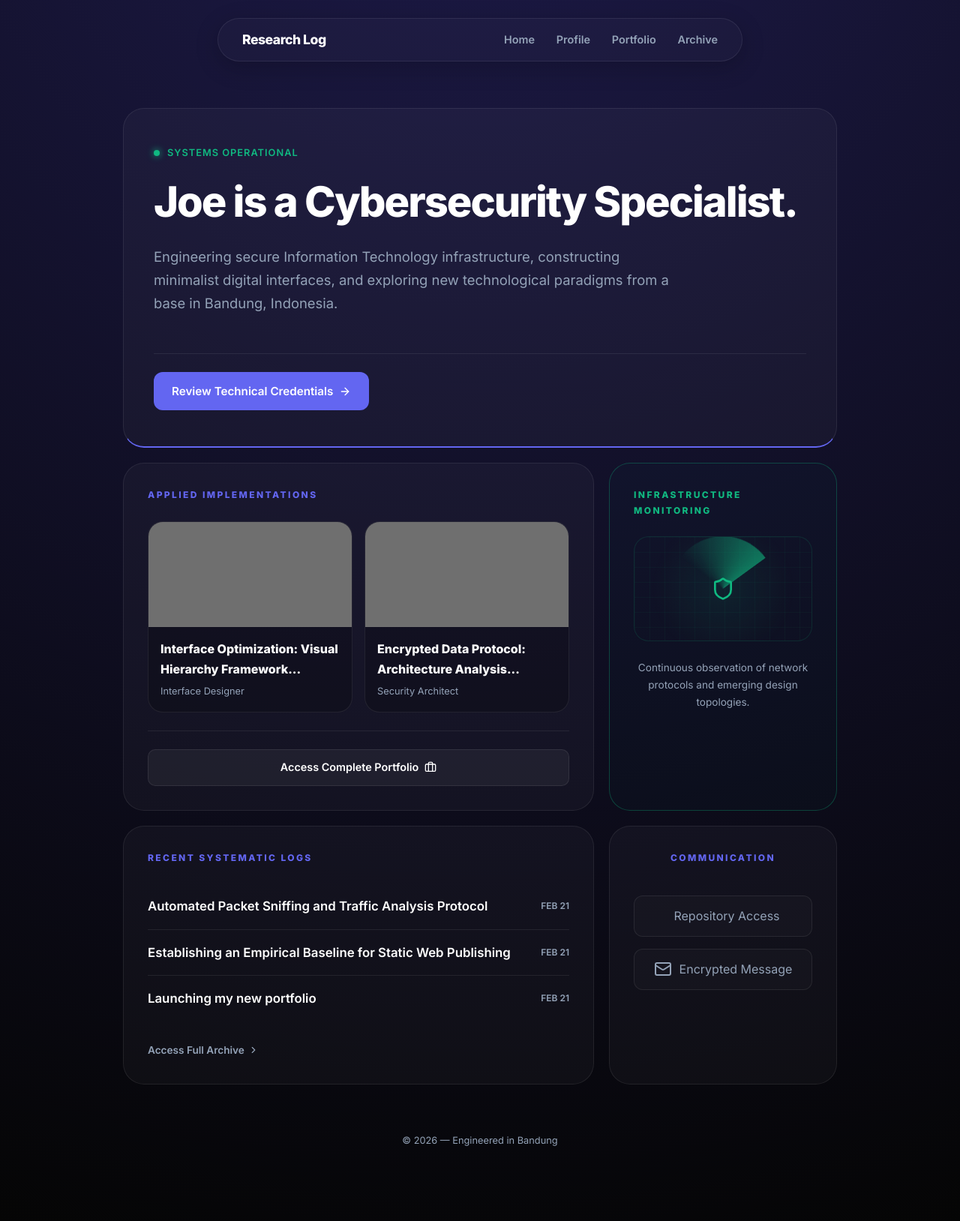
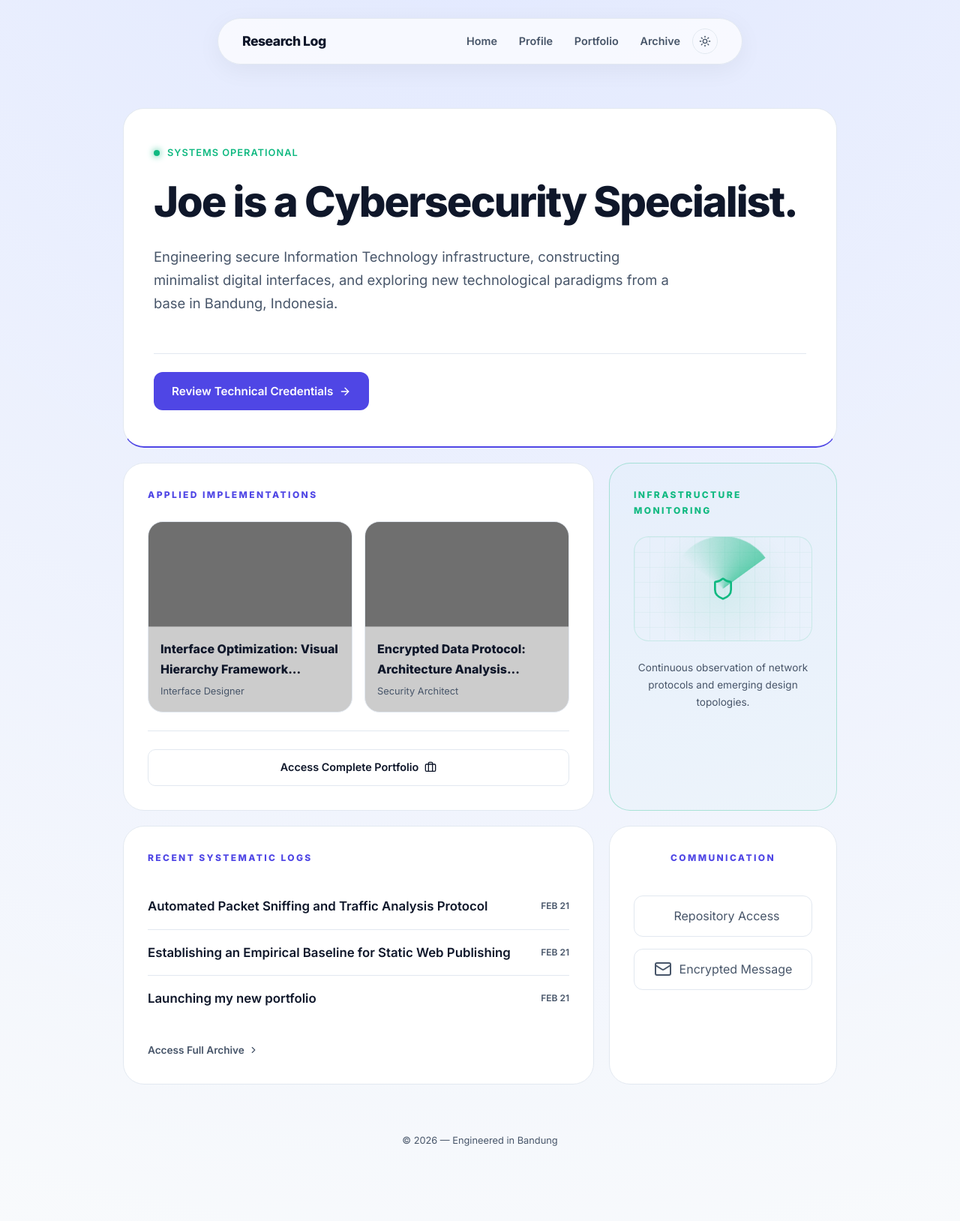
Before and after one commit to cingmen/cingmen.github.io, a Jekyll site: the page built from index.html, in a window 1280 px wide. Shown: the whole page at 75% size. Built offline with Jekyll 4.4.1, drawn with Linux system fonts in a browser that asks for light colours; grey boxes are pictures that could not be loaded.

Commit message:
night/day

```diff
--- a/_includes/navigation.html
+++ b/_includes/navigation.html
@@ -1,12 +1,20 @@
 <nav class="floating-nav">
     <div class="nav-container">
         <a href="/" class="nav-brand">Research Log</a>
-        <div class="nav-links">
-            <a href="/">Home</a>
-            <a href="/about/">Profile</a>
-            <a href="/portfolio/">Portfolio</a>
-            <a href="/blog/">Archive</a>
+
+        <div style="display: flex; align-items: center; gap: 1rem;">
+            <div class="nav-links">
+                <a href="/">Home</a>
+                <a href="/about/">Profile</a>
+                <a href="/portfolio/">Portfolio</a>
+                <a href="/blog/">Archive</a>
+            </div>
+
+            <button id="theme-toggle" aria-label="Toggle Visual Theme" style="background: transparent; border: 1px solid var(--border); border-radius: 50%; width: 34px; height: 34px; display: flex; justify-content: center; align-items: center; cursor: pointer; color: var(--text-dim); transition: all 0.3s ease;">
+                <i data-lucide="sun" id="theme-icon" style="width: 16px; height: 16px;"></i>
+            </button>
         </div>
+
     </div>
     <div class="progress-container">
         <div class="progress-bar" id="reading-progress"></div>
--- a/assets/core.js
+++ b/assets/core.js
@@ -34,3 +34,43 @@ window.addEventListener('pageshow', (event) => {
         document.body.classList.remove('navigating-out');
     }
 });
+
+/* Visual Theme Toggling Protocol */
+document.addEventListener('DOMContentLoaded', () => {
+    const themeToggleBtn = document.getElementById('theme-toggle');
+    const themeIcon = document.getElementById('theme-icon');
+
+    if (!themeToggleBtn || !themeIcon) return;
+
+    // Retrieve previous preference or check system default
+    const currentTheme = localStorage.getItem('theme');
+    const systemPrefersLight = window.matchMedia('(prefers-color-scheme: light)').matches;
+
+    // Apply the correct theme upon initial load
+    if (currentTheme === 'light' || (!currentTheme && systemPrefersLight)) {
+        document.documentElement.setAttribute('data-theme', 'light');
+        themeIcon.setAttribute('data-lucide', 'moon');
+    }
+
+    // Execute theme swap upon physical interaction
+    themeToggleBtn.addEventListener('click', () => {
+        let targetTheme = 'light';
+        let iconName = 'moon';
+
+        // Evaluate current state and invert
+        if (document.documentElement.getAttribute('data-theme') === 'light') {
+            targetTheme = 'dark';
+            iconName = 'sun';
+        }
+
+        // Apply new parameters
+        document.documentElement.setAttribute('data-theme', targetTheme);
+        localStorage.setItem('theme', targetTheme);
+
+        // Re-compile the icon visualization
+        themeIcon.setAttribute('data-lucide', iconName);
+        if (typeof lucide !== 'undefined') {
+            lucide.createIcons();
+        }
+    });
+});
--- a/assets/style.css
+++ b/assets/style.css
@@ -11,7 +11,36 @@
     --text-dim: #94a3b8;
     --glass: blur(16px);
 }
+/* Light Theme Empirical Override */
+[data-theme="light"] {
+    --bg: #f8fafc;
+    --card-bg: #ffffff;
+    --border: #e2e8f0;
+    --accent: #4f46e5;
+    --text-main: #0f172a;
+    --text-dim: #475569;
+}
 
+/* Adjusting the background gradient for light environments */
+[data-theme="light"] body {
+    background-image: radial-gradient(circle at 50% -20%, #e0e7ff, transparent);
+}
+
+/* Adjusting the navigation capsule for legibility */
+[data-theme="light"] .floating-nav {
+    background: rgba(255, 255, 255, 0.7);
+    box-shadow: 0 8px 32px rgba(0, 0, 0, 0.05);
+}
+
+/* Enforcing strict dark mode on the terminal and code blocks to preserve the security aesthetic */
+[data-theme="light"] .terminal-simulator,
+[data-theme="light"] .terminal-window,
+[data-theme="light"] pre[class*="language-"] {
+    --text-main: #ffffff;
+    --text-dim: #94a3b8;
+    background: #000000 !important;
+    border: 1px solid rgba(0, 0, 0, 0.1) !important;
+}
 * {
     box-sizing: border-box;
     transition: all 0.3s cubic-bezier(0.4, 0, 0.2, 1);
```
